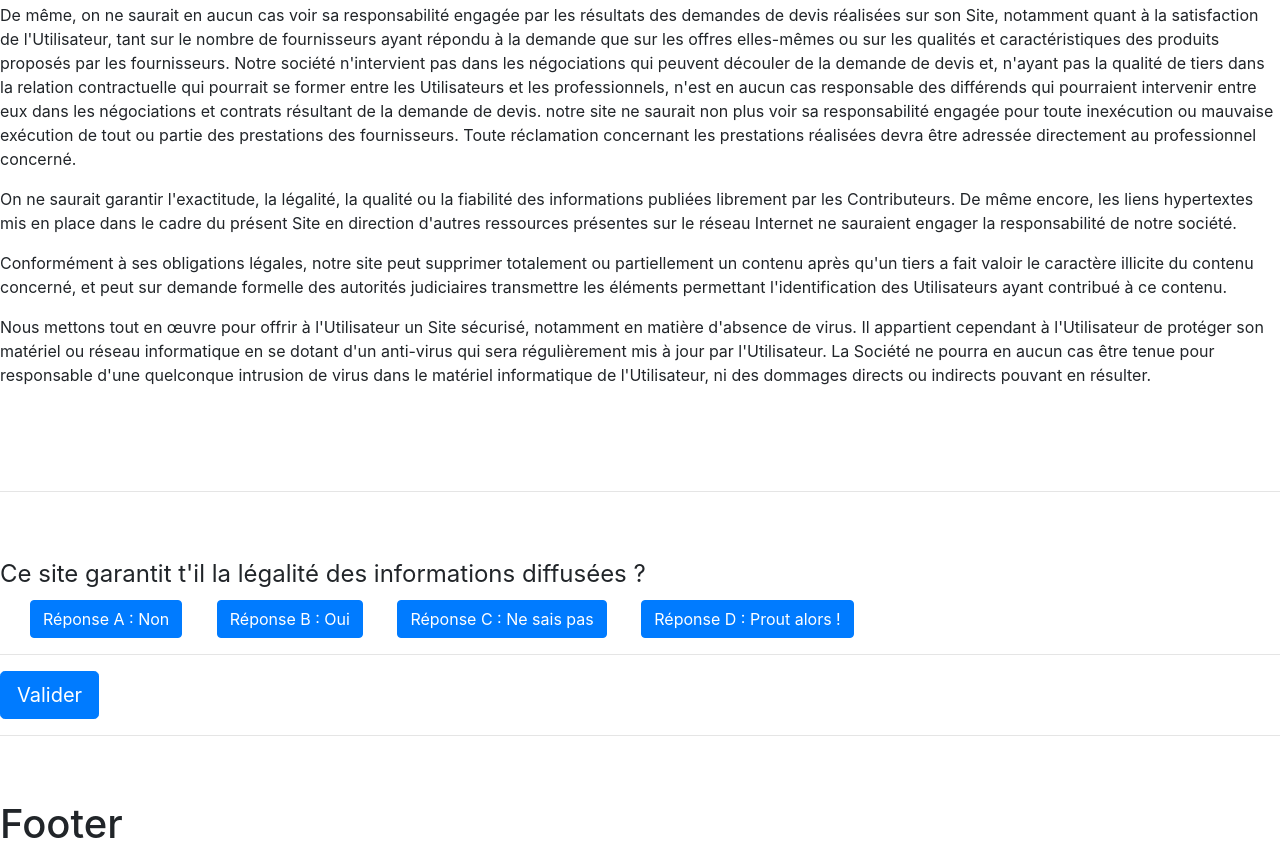
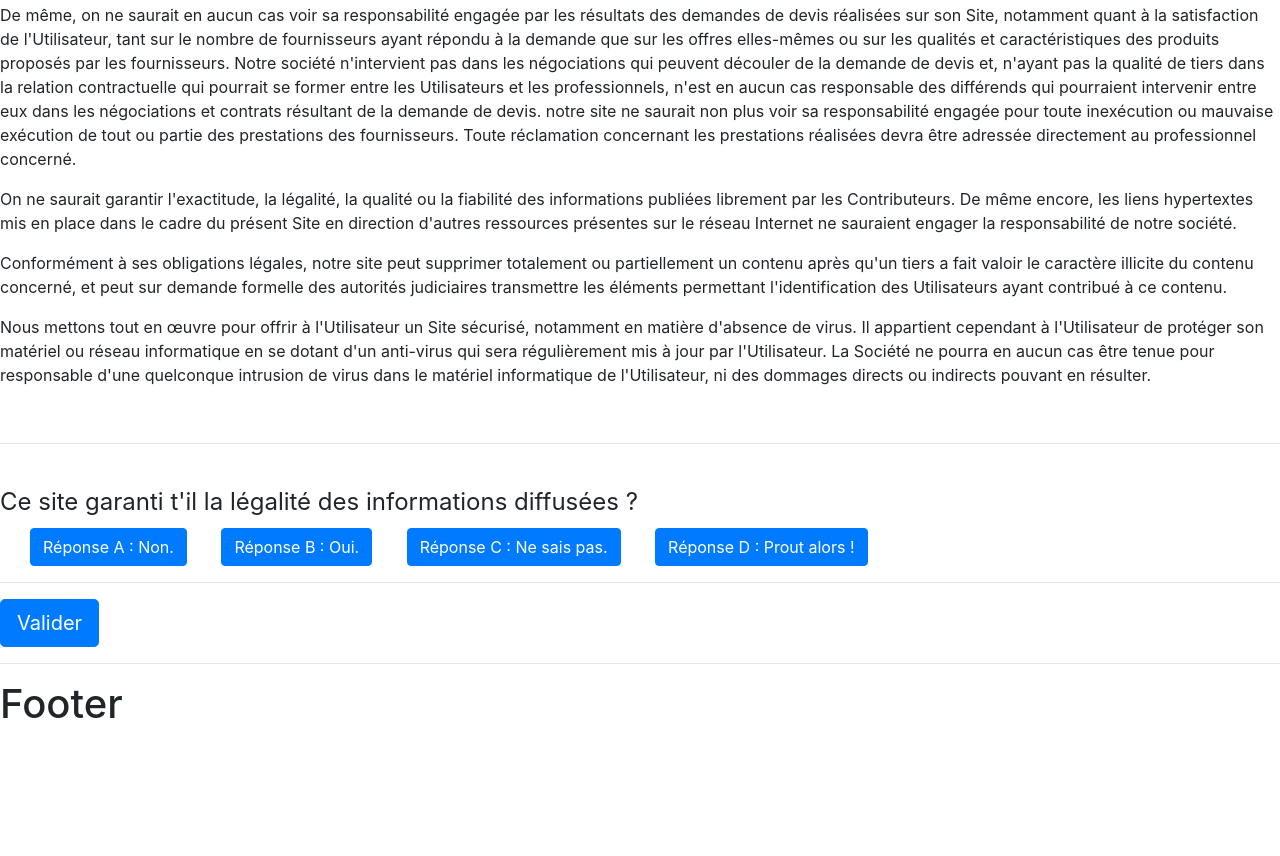
Before and after one commit to Kardiah/duti, a website: page src/pug/exo-cgu.pug in a window 1280 px wide. Shown: the part 835-1691 px from the top of the page. After the commit the page ends 1571 px from the top, so only its background shows below. Drawn offline with nearby package versions, Linux system fonts and the light colour scheme; files that its build step writes are made by us from their sources.

Commit message:
Add : corrections

```diff
--- a/src/pug/exo-cgu.pug
+++ b/src/pug/exo-cgu.pug
@@ -52,18 +52,17 @@ html(lang="fr")
       p(class="info") Nous mettons tout en œuvre pour offrir à l'Utilisateur un Site sécurisé, notamment en matière d'absence de virus. Il appartient cependant à l'Utilisateur de protéger son matériel ou réseau informatique en se dotant d'un anti-virus qui sera régulièrement mis à jour par l'Utilisateur. La Société ne pourra en aucun cas être tenue pour responsable d'une quelconque intrusion de virus dans le matériel informatique de l'Utilisateur, ni des dommages directs ou indirects pouvant en résulter.
 
       br
-      br
-      br
+
 
       hr
       br
-      br
 
-      legend Ce site garantit t'il la légalité des informations diffusées ?
 
-      button(type="button" class="cguBtn btn btn-primary"  id="A") Réponse A : Non
-      button(type="button" class="cguBtn btn btn-primary"  id="B") Réponse B : Oui
-      button(type="button" class="cguBtn btn btn-primary"  id="C") Réponse C : Ne sais pas
+      legend Ce site garanti t'il la légalité des informations diffusées ?
+
+      button(type="button" class="cguBtn btn btn-primary"  id="A") Réponse A : Non.
+      button(type="button" class="cguBtn btn btn-primary"  id="B") Réponse B : Oui.
+      button(type="button" class="cguBtn btn btn-primary"  id="C") Réponse C : Ne sais pas.
       button(type="button" class="cguBtn btn btn-primary"  id="D") Réponse D : Prout alors !
 
       br
@@ -74,8 +73,6 @@ html(lang="fr")
 
 
     hr
-    br
-    br
     h1 Footer
 
 
```
Also changed, not shown: public/exo-cgu.html.
